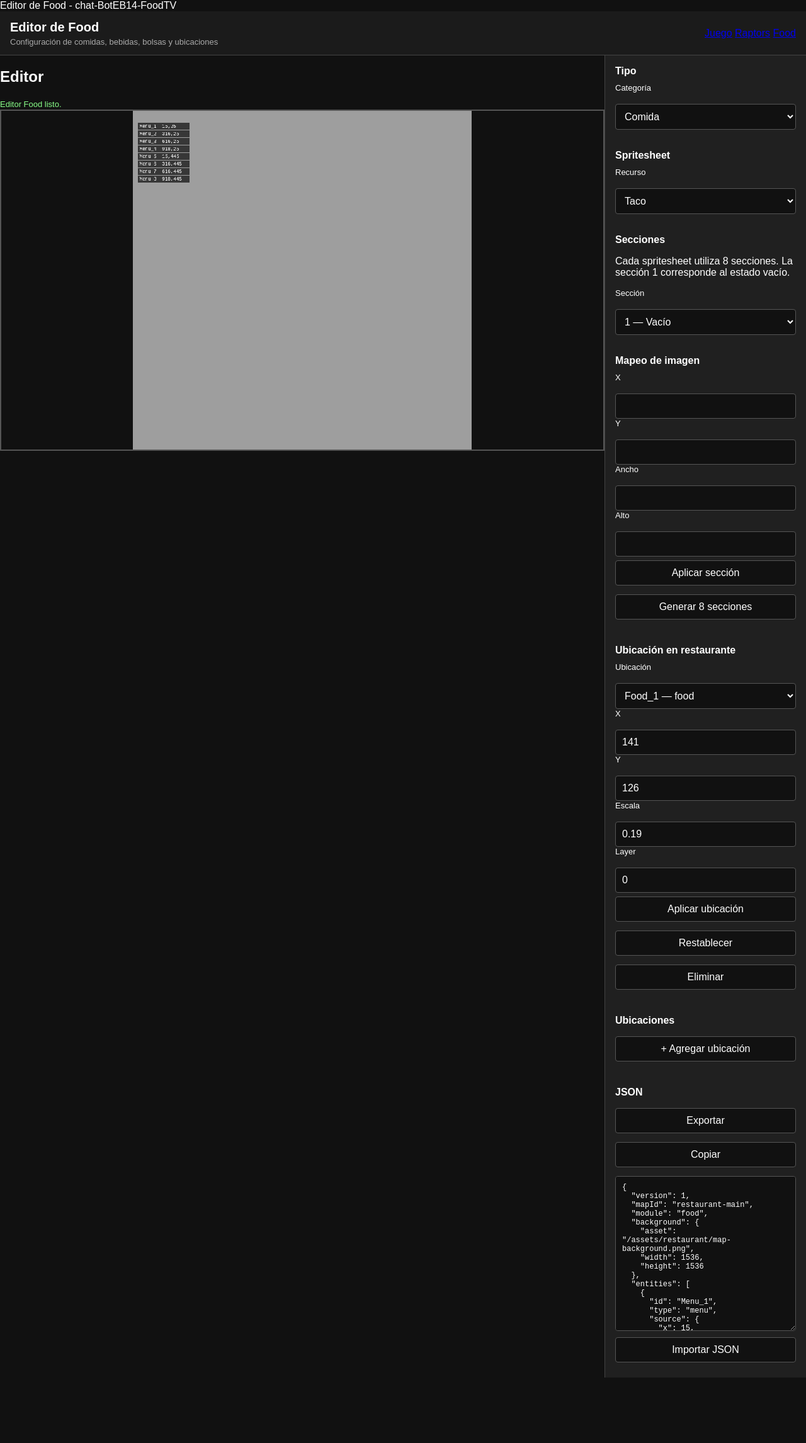
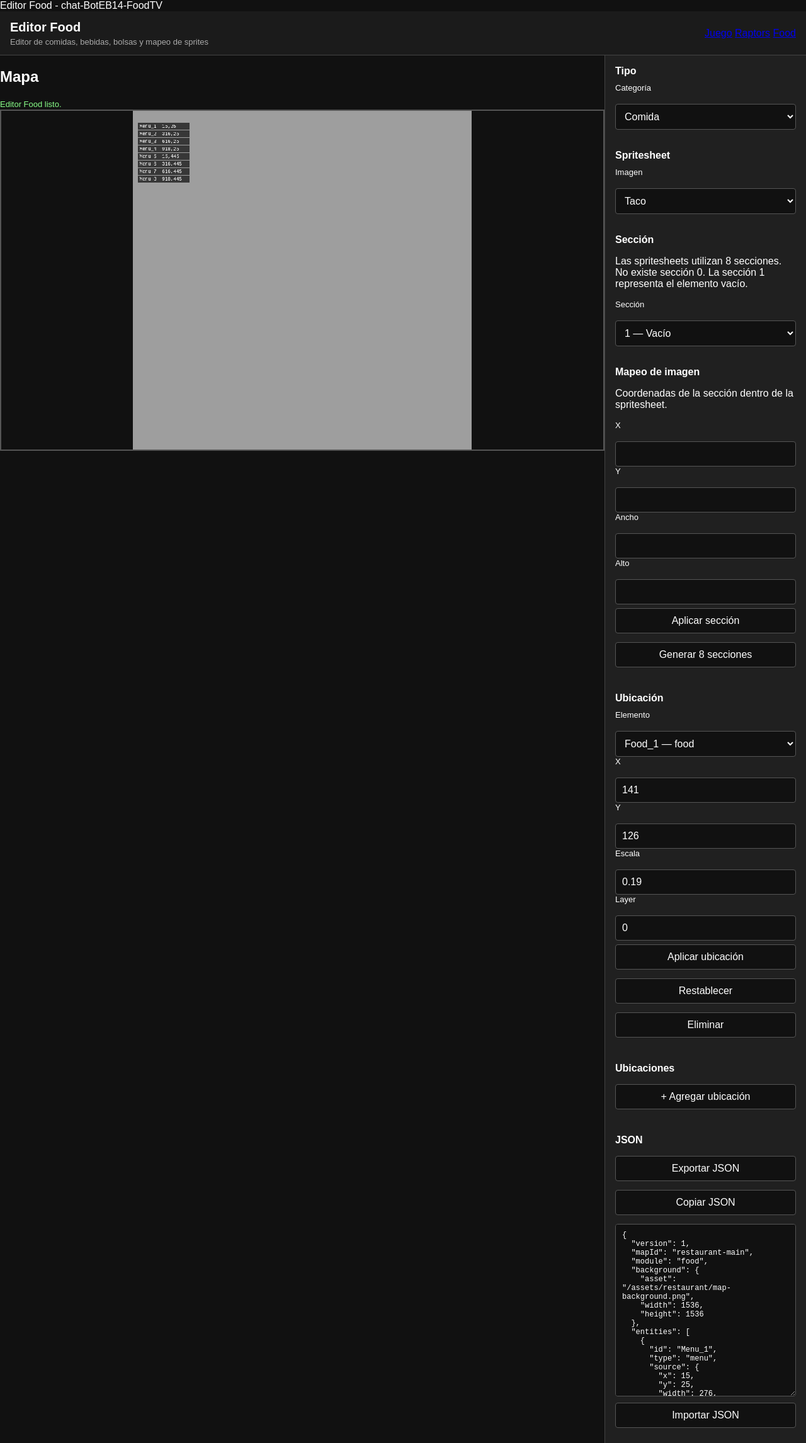
Before and after one commit to ebastos-14/chat-BotEB14-FoodTV, a website: page client/editor/food/index.html in a window 1280 px wide. Shown: the whole page at 63% size. Before the commit the page ends 2188 px from the top, so only its background shows below. Drawn offline with Linux system fonts and the light colour scheme.

Commit message:
Refactor text labels and comments in index.html
Updated various text labels and comments for clarity and consistency in the food editor interface.

```diff
--- a/client/editor/food/index.html
+++ b/client/editor/food/index.html
@@ -6,13 +6,17 @@ content="width=device-width, initial-scale=1.0, maximum-scale=1.0, user-scalable
 
 «»
 
-  <title>Editor de Food - chat-BotEB14-FoodTV</title>  <link rel="stylesheet" href="/editor/food/editor.css">
-</head><body>
-  <main class="editor-page"><header class="editor-header">
+  <title>Editor Food - chat-BotEB14-FoodTV</title>  <link
+    rel="stylesheet"
+    href="/editor/food/editor.css"
+  >
+</head><body>  <main class="editor-page"><header class="editor-header">
+
   <div>
-    <h1>Editor de Food</h1>
+    <h1>Editor Food</h1>
+
     <p>
-      Configuración de comidas, bebidas, bolsas y ubicaciones
+      Editor de comidas, bebidas, bolsas y mapeo de sprites
     </p>
   </div>
 
@@ -21,33 +25,56 @@ content="width=device-width, initial-scale=1.0, maximum-scale=1.0, user-scalable
     <a href="/editor/raptor/">Raptors</a>
     <a href="/editor/food/">Food</a>
   </nav>
+
 </header>
+
 
 <section class="editor-layout">
 
-  <!-- VISTA PRINCIPAL -->
+
+  <!-- =====================================================
+       VISTA DEL MAPA
+       ===================================================== -->
+
   <section class="editor-map-panel">
 
     <div class="panel-title">
-      <h2>Editor</h2>
-      <span id="editor-status">Cargando...</span>
+
+      <h2>Mapa</h2>
+
+      <span id="editor-status">
+        Cargando...
+      </span>
+
     </div>
 
+
     <div class="canvas-wrapper">
+
       <canvas
         id="editor-canvas"
         width="1280"
         height="720"
-        aria-label="Editor de Food"
+        aria-label="Mapa del restaurante para editar Food"
       ></canvas>
+
     </div>
 
   </section>
 
-  <!-- CONTROLES -->
+
+
+  <!-- =====================================================
+       CONTROLES
+       ===================================================== -->
+
   <aside class="editor-controls">
 
-    <!-- TIPO DE RECURSO -->
+
+    <!-- ===================================================
+         TIPO
+         =================================================== -->
+
     <section class="editor-panel">
 
       <h2>Tipo</h2>
@@ -57,21 +84,35 @@ content="width=device-width, initial-scale=1.0, maximum-scale=1.0, user-scalable
       </label>
 
       <select id="food-type">
-        <option value="food">Comida</option>
-        <option value="drink">Bebida</option>
-        <option value="bag">Bolsa</option>
+
+        <option value="food">
+          Comida
+        </option>
+
+        <option value="drink">
+          Bebida
+        </option>
+
+        <option value="bag">
+          Bolsa
+        </option>
+
       </select>
 
     </section>
 
 
-    <!-- SPRITESHEET -->
+
+    <!-- ===================================================
+         SPRITESHEET
+         =================================================== -->
+
     <section class="editor-panel">
 
       <h2>Spritesheet</h2>
 
       <label for="sheet-select">
-        Recurso
+        Imagen
       </label>
 
       <select id="sheet-select">
@@ -108,7 +149,8 @@ content="width=device-width, initial-scale=1.0, maximum-scale=1.0, user-scalable
 
         </optgroup>
 
-        <optgroup label="Bebida">
+
+        <optgroup label="Bebidas">
 
           <option value="Menu_Bebida.png">
             Bebida
@@ -116,7 +158,8 @@ content="width=device-width, initial-scale=1.0, maximum-scale=1.0, user-scalable
 
         </optgroup>
 
-        <optgroup label="Bolsa">
+
+        <optgroup label="Bolsas">
 
           <option value="Menu_Bolsa.png">
             Bolsa
@@ -129,14 +172,19 @@ content="width=device-width, initial-scale=1.0, maximum-scale=1.0, user-scalable
     </section>
 
 
-    <!-- SECCIONES DEL SPRITESHEET -->
+
+    <!-- ===================================================
+         SECCIÓN DEL SPRITESHEET
+         =================================================== -->
+
     <section class="editor-panel">
 
-      <h2>Secciones</h2>
+      <h2>Sección</h2>
 
       <p>
-        Cada spritesheet utiliza 8 secciones.
-        La sección 1 corresponde al estado vacío.
+        Las spritesheets utilizan 8 secciones.
+        No existe sección 0.
+        La sección 1 representa el elemento vacío.
       </p>
 
       <label for="section-select">
@@ -145,49 +193,99 @@ content="width=device-width, initial-scale=1.0, maximum-scale=1.0, user-scalable
 
       <select id="section-select">
 
-        <option value="1">1 — Vacío</option>
-        <option value="2">2</option>
-        <option value="3">3</option>
-        <option value="4">4</option>
-        <option value="5">5</option>
-        <option value="6">6</option>
-        <option value="7">7</option>
-        <option value="8">8</option>
+        <option value="1">
+          1 — Vacío
+        </option>
+
+        <option value="2">
+          2
+        </option>
+
+        <option value="3">
+          3
+        </option>
+
+        <option value="4">
+          4
+        </option>
+
+        <option value="5">
+          5
+        </option>
+
+        <option value="6">
+          6
+        </option>
+
+        <option value="7">
+          7
+        </option>
+
+        <option value="8">
+          8
+        </option>
 
       </select>
 
     </section>
 
 
-    <!-- MAPEO DE IMAGEN -->
+
+    <!-- ===================================================
+         MAPEO SOURCE
+         =================================================== -->
+
     <section class="editor-panel">
 
       <h2>Mapeo de imagen</h2>
 
+      <p>
+        Coordenadas de la sección dentro de la spritesheet.
+      </p>
+
+
       <div class="field-grid">
 
         <div class="field">
-          <label for="source-x">X</label>
+
+          <label for="source-x">
+            X
+          </label>
+
           <input
             id="source-x"
             type="number"
             step="1"
+            min="0"
             inputmode="numeric"
           >
+
         </div>
 
+
         <div class="field">
-          <label for="source-y">Y</label>
+
+          <label for="source-y">
+            Y
+          </label>
+
           <input
             id="source-y"
             type="number"
             step="1"
+            min="0"
             inputmode="numeric"
           >
+
         </div>
 
+
         <div class="field">
-          <label for="source-width">Ancho</label>
+
+          <label for="source-width">
+            Ancho
+          </label>
+
           <input
             id="source-width"
             type="number"
@@ -195,10 +293,16 @@ content="width=device-width, initial-scale=1.0, maximum-scale=1.0, user-scalable
             min="1"
             inputmode="numeric"
           >
+
         </div>
 
+
         <div class="field">
-          <label for="source-height">Alto</label>
+
+          <label for="source-height">
+            Alto
+          </label>
+
           <input
             id="source-height"
             type="number"
@@ -206,9 +310,11 @@ content="width=device-width, initial-scale=1.0, maximum-scale=1.0, user-scalable
             min="1"
             inputmode="numeric"
           >
+
         </div>
 
       </div>
+
 
       <div class="button-row">
 
@@ -231,45 +337,70 @@ content="width=device-width, initial-scale=1.0, maximum-scale=1.0, user-scalable
     </section>
 
 
-    <!-- UBICACIÓN EN RESTAURANTE -->
+
+    <!-- ===================================================
+         UBICACIONES
+         =================================================== -->
+
     <section class="editor-panel">
 
-      <h2>Ubicación en restaurante</h2>
+      <h2>Ubicación</h2>
+
 
       <label for="entity-select">
-        Ubicación
+        Elemento
       </label>
 
       <select id="entity-select">
+
         <option value="">
           Seleccione una ubicación
         </option>
+
       </select>
+
 
       <div class="field-grid">
 
+
         <div class="field">
-          <label for="entity-x">X</label>
+
+          <label for="entity-x">
+            X
+          </label>
+
           <input
             id="entity-x"
             type="number"
             step="1"
             inputmode="numeric"
           >
+
         </div>
 
+
         <div class="field">
-          <label for="entity-y">Y</label>
+
+          <label for="entity-y">
+            Y
+          </label>
+
           <input
             id="entity-y"
             type="number"
             step="1"
             inputmode="numeric"
           >
+
         </div>
 
+
         <div class="field">
-          <label for="entity-scale">Escala</label>
+
+          <label for="entity-scale">
+            Escala
+          </label>
+
           <input
             id="entity-scale"
             type="number"
@@ -277,19 +408,27 @@ content="width=device-width, initial-scale=1.0, maximum-scale=1.0, user-scalable
             min="0.01"
             inputmode="decimal"
           >
+
         </div>
 
+
         <div class="field">
-          <label for="entity-layer">Layer</label>
+
+          <label for="entity-layer">
+            Layer
+          </label>
+
           <input
             id="entity-layer"
             type="number"
             step="1"
             inputmode="numeric"
           >
+
         </div>
 
       </div>
+
 
       <div class="button-row">
 
@@ -300,12 +439,14 @@ content="width=device-width, initial-scale=1.0, maximum-scale=1.0, user-scalable
           Aplicar ubicación
         </button>
 
+
         <button
           id="reset-entity"
           type="button"
         >
           Restablecer
         </button>
+
 
         <button
           id="delete-entity"
@@ -320,7 +461,11 @@ content="width=device-width, initial-scale=1.0, maximum-scale=1.0, user-scalable
     </section>
 
 
-    <!-- AGREGAR UBICACIÓN -->
+
+    <!-- ===================================================
+         AGREGAR
+         =================================================== -->
+
     <section class="editor-panel">
 
       <h2>Ubicaciones</h2>
@@ -335,10 +480,15 @@ content="width=device-width, initial-scale=1.0, maximum-scale=1.0, user-scalable
     </section>
 
 
-    <!-- JSON -->
+
+    <!-- ===================================================
+         JSON
+         =================================================== -->
+
     <section class="editor-panel">
 
       <h2>JSON</h2>
+
 
       <div class="button-row">
 
@@ -346,24 +496,27 @@ content="width=device-width, initial-scale=1.0, maximum-scale=1.0, user-scalable
           id="export-json"
           type="button"
         >
-          Exportar
+          Exportar JSON
         </button>
+
 
         <button
           id="copy-json"
           type="button"
         >
-          Copiar
+          Copiar JSON
         </button>
 
       </div>
 
+
       <textarea
         id="json-data"
-        rows="16"
+        rows="18"
         spellcheck="false"
-        placeholder="Aquí aparecerá el JSON del módulo Food..."
+        placeholder="Aquí aparecerá map-food.json..."
       ></textarea>
+
 
       <div class="button-row">
 
@@ -382,7 +535,9 @@ content="width=device-width, initial-scale=1.0, maximum-scale=1.0, user-scalable
 
 </section>
 
-  </main>  <script
+  </main>  <!-- =======================================================
+       FOOD EDITOR
+       ======================================================= -->  <script
     type="module"
     src="/editor/food/food_editor.js"
   ></script></body>
```
